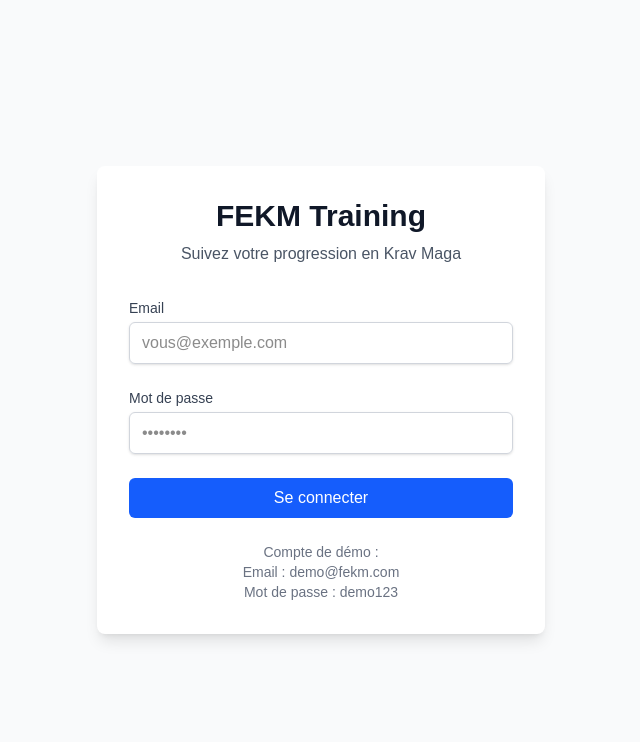
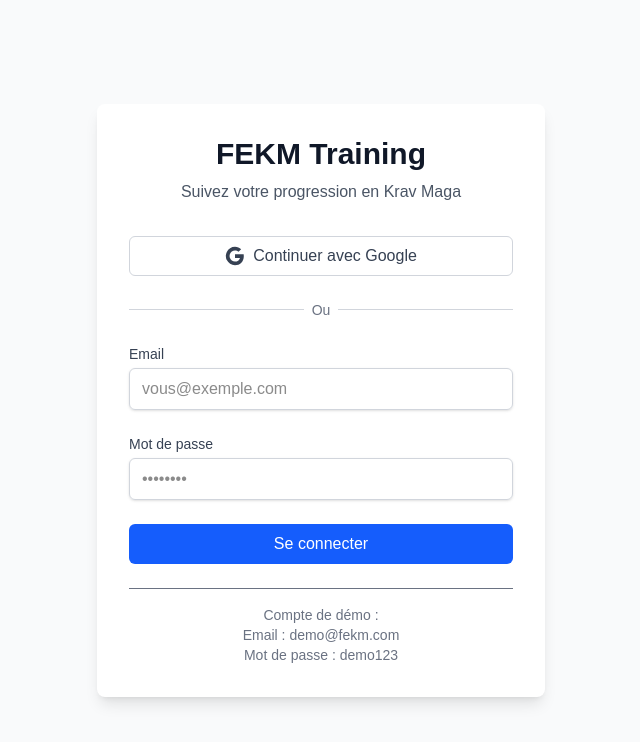
Before and after one commit to tomwaro417/fekm-training, a Next.js app: page /login in a window 1280 px wide. Shown: the top 742 px of the page, without its empty margins (319-959 px from the left). Built offline with nearby package versions, Linux system fonts and the light colour scheme; no server answers.

Commit message:
feat: add Google OAuth authentication
- Add GoogleProvider to NextAuth
- Update login form with Google sign-in button
- Add GOOGLE_CLIENT_ID and GOOGLE_CLIENT_SECRET to env example

```diff
--- a/src/components/LoginForm.tsx
+++ b/src/components/LoginForm.tsx
@@ -32,7 +32,51 @@
     }
   }
 
+  const handleGoogleSignIn = async () => {
+    setLoading(true)
+    await signIn('google', { callbackUrl: '/dashboard' })
+  }
+
   return (
+    <div className="space-y-6">
+      {/* Google Sign In */}
+      <Button
+        type="button"
+        variant="outline"
+        className="w-full flex items-center justify-center gap-2"
+        onClick={handleGoogleSignIn}
+        disabled={loading}
+      >
+        <svg className="w-5 h-5" viewBox="0 0 24 24">
+          <path
+            fill="currentColor"
+            d="M22.56 12.25c0-.78-.07-1.53-.2-2.25H12v4.26h5.92c-.26 1.37-1.04 2.53-2.21 3.31v2.77h3.57c2.08-1.92 3.28-4.74 3.28-8.09z"
+          />
+          <path
+            fill="currentColor"
+            d="M12 23c2.97 0 5.46-.98 7.28-2.66l-3.57-2.77c-.98.66-2.23 1.06-3.71 1.06-2.86 0-5.29-1.93-6.16-4.53H2.18v2.84C3.99 20.53 7.7 23 12 23z"
+          />
+          <path
+            fill="currentColor"
+            d="M5.84 14.09c-.22-.66-.35-1.36-.35-2.09s.13-1.43.35-2.09V7.07H2.18C1.43 8.55 1 10.22 1 12s.43 3.45 1.18 4.93l2.85-2.22.81-.62z"
+          />
+          <path
+            fill="currentColor"
+            d="M12 5.38c1.62 0 3.06.56 4.21 1.64l3.15-3.15C17.45 2.09 14.97 1 12 1 7.7 1 3.99 3.47 2.18 7.07l3.66 2.84c.87-2.6 3.3-4.53 6.16-4.53z"
+          />
+        </svg>
+        Continuer avec Google
+      </Button>
+
+      <div className="relative">
+        <div className="absolute inset-0 flex items-center">
+          <div className="w-full border-t border-gray-300" />
+        </div>
+        <div className="relative flex justify-center text-sm">
+          <span className="px-2 bg-white text-gray-500">Ou</span>
+        </div>
+      </div>
+
       <form onSubmit={handleSubmit} className="space-y-6">
         {error && (
           <div className="p-3 bg-red-50 text-red-700 rounded-md text-sm">
@@ -73,12 +117,13 @@
         <Button type="submit" className="w-full" disabled={loading}>
           {loading ? 'Connexion...' : 'Se connecter'}
         </Button>
+      </form>
 
-      <div className="text-center text-sm text-gray-500">
+      <div className="text-center text-sm text-gray-500 border-t pt-4">
         <p>Compte de démo :</p>
         <p>Email : demo@fekm.com</p>
         <p>Mot de passe : demo123</p>
       </div>
-    </form>
+    </div>
   )
 }
--- a/src/lib/auth.ts
+++ b/src/lib/auth.ts
@@ -1,6 +1,7 @@
 import { NextAuthOptions } from 'next-auth'
 import { PrismaAdapter } from '@auth/prisma-adapter'
 import CredentialsProvider from 'next-auth/providers/credentials'
+import GoogleProvider from 'next-auth/providers/google'
 import bcrypt from 'bcryptjs'
 import { prisma } from '@/lib/prisma'
 import { z } from 'zod'
@@ -20,6 +21,11 @@
     error: '/login',
   },
   providers: [
+    GoogleProvider({
+      clientId: process.env.GOOGLE_CLIENT_ID!,
+      clientSecret: process.env.GOOGLE_CLIENT_SECRET!,
+      allowDangerousEmailAccountLinking: true,
+    }),
     CredentialsProvider({
       name: 'credentials',
       credentials: {
```
Lines whose indentation alone changed are shown as unchanged.
